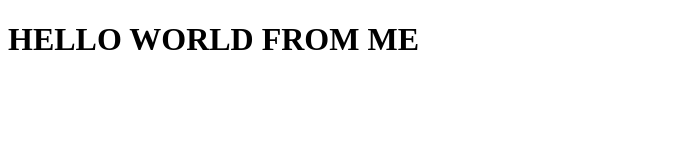
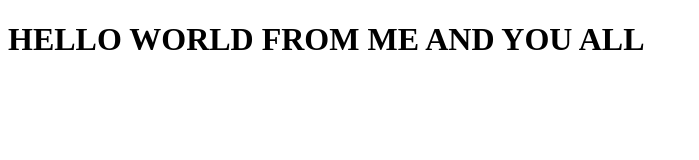
Before and after one commit to AqeelAhmed208/bcclass1, a plain HTML site: page index.html in a window 1280 px wide. Shown: the whole page, without its empty margins (0-699 px from the left). Drawn offline with Linux system fonts and the light colour scheme.

Commit message:
Update index.html

```diff
--- a/index.html
+++ b/index.html
@@ -6,6 +6,6 @@
     <title>Document</title>
 </head>
 <body>
-    <h1>HELLO WORLD FROM ME </h1>
+    <h1>HELLO WORLD FROM ME AND YOU ALL</h1>
 </body>
 </html>
```
